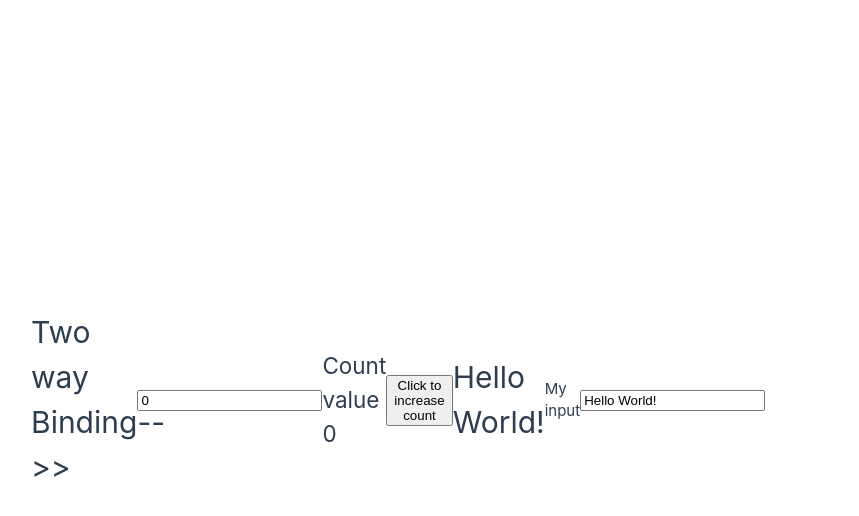
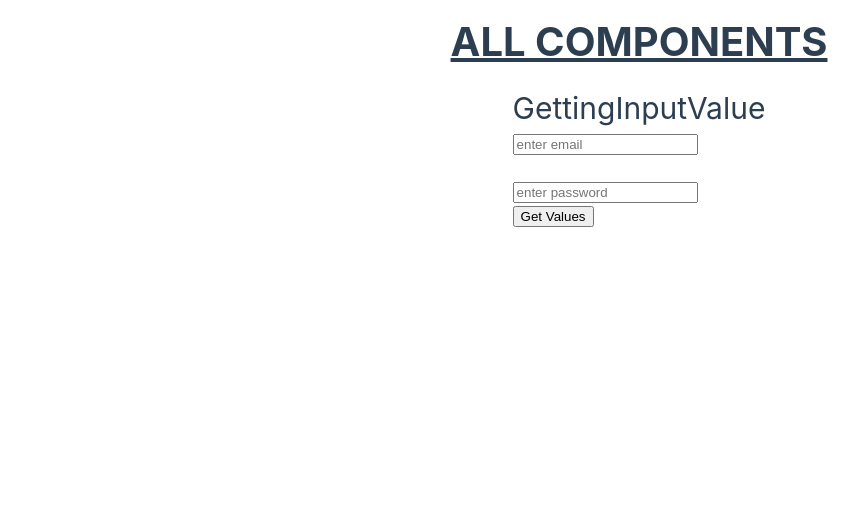
Before and after one commit to madhavrawal29/Vue-js, a Vue app: page / in a window 1280 px wide. Shown: the top 516 px of the page, without its empty margins (1-860 px from the left). Built offline with nearby package versions, Linux system fonts and the light colour scheme.

Commit message:
Get Input Value

```diff
--- a/src/App.vue
+++ b/src/App.vue
@@ -1,41 +1,22 @@
 <script setup>
 import MyFirstComponent from './components/MyFirstComponent.vue'
 import TwoWayBindingParent from './TwoWayBindingParent.vue'
+import AllComponents from './components/AllComponents.vue'
+import GettingInputValue from './components/GettingInputValue.vue'
 </script>
 
 <template>
   <header>
-    <MyFirstComponent />
-    <TwoWayBindingParent />
-    <div class="wrapper"></div>
+    <!-- <MyFirstComponent /> -->
+    <!-- <TwoWayBindingParent /> -->
+    <AllComponents />
   </header>
 </template>
 
 <style scoped>
 header {
-  line-height: 1.5;
-}
-
-.logo {
-  display: block;
-  margin: 0 auto 2rem;
-}
-
-@media (min-width: 1024px) {
-  header {
-    display: flex;
-    place-items: center;
-    padding-right: calc(var(--section-gap) / 2);
-  }
-
-  .logo {
-    margin: 0 2rem 0 0;
-  }
-
-  header .wrapper {
-    display: flex;
-    place-items: flex-start;
-    flex-wrap: wrap;
-  }
+  display: flex;
+  justify-content: center;
+  align-items: center;
 }
 </style>
--- a/src/assets/main.css
+++ b/src/assets/main.css
@@ -27,9 +27,5 @@ a,
     place-items: center;
   }
 
-  #app {
-    display: grid;
-    grid-template-columns: 1fr 1fr;
-    padding: 0 2rem;
-  }
+  #app {}
 }
--- /dev/null
+++ b/src/components/AllComponents.vue
@@ -0,0 +1,28 @@
+<!-- AllComponents.vue -->
+<script setup>
+import GettingInputValue from './GettingInputValue.vue'
+</script>
+
+<template>
+  <div class="container">
+    <h1>ALL COMPONENTS</h1>
+    <GettingInputValue />
+  </div>
+</template>
+
+<style scoped>
+.container {
+  position: absolute;
+  top: 10px;
+  display: flex;
+  flex-direction: column;
+  align-items: center;
+  justify-content: center;
+  h1 {
+    font-size: 40px;
+    margin-bottom: 10px;
+    font-weight: bold;
+    text-decoration: underline;
+  }
+}
+</style>
--- /dev/null
+++ b/src/components/GettingInputValue.vue
@@ -0,0 +1,24 @@
+<script>
+export default {
+  data() {
+    return {
+      email: null,
+      password: null
+    }
+  },
+  methods: {
+    getData() {
+      console.log('Get data: ', this.email, this.password)
+    }
+  }
+}
+</script>
+
+<template>
+  <div>
+    <h1>GettingInputValue</h1>
+    <input type="text" placeholder="enter email" v-model="email" /> <br /><br />
+    <input type="password" placeholder="enter password" v-model="password" /> <br />
+    <button @click="getData">Get Values</button>
+  </div>
+</template>
```
